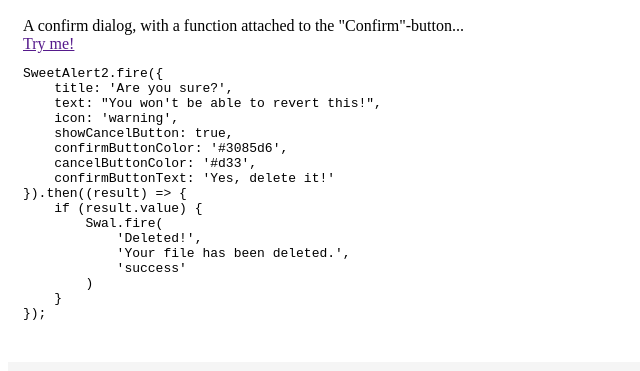
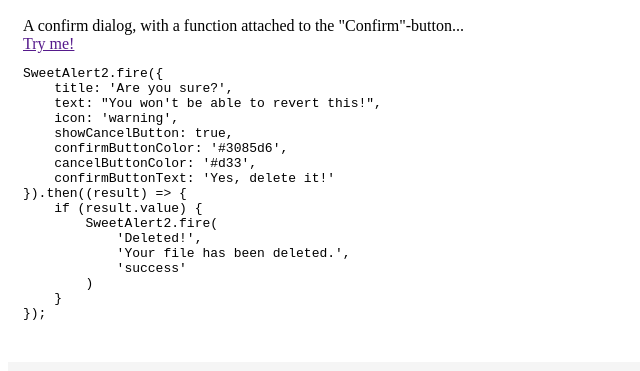
Before and after one commit to recepuncu/recepuncu.github.io, a plain HTML site: page ngSweetAlert2/pages/home/home.html in a window 1280 px wide. Shown: the part 378-749 px from the top of the page, 0-640 px from the left. Drawn offline with Linux system fonts and the light colour scheme; files that its build step writes are made by us from their sources.

Commit message:
Update home.html

```diff
--- a/ngSweetAlert2/pages/home/home.html
+++ b/ngSweetAlert2/pages/home/home.html
@@ -66,7 +66,7 @@
     confirmButtonText: 'Yes, delete it!'
 }).then((result) => {
     if (result.value) {
-        Swal.fire(
+        SweetAlert2.fire(
             'Deleted!',
             'Your file has been deleted.',
             'success'
```
